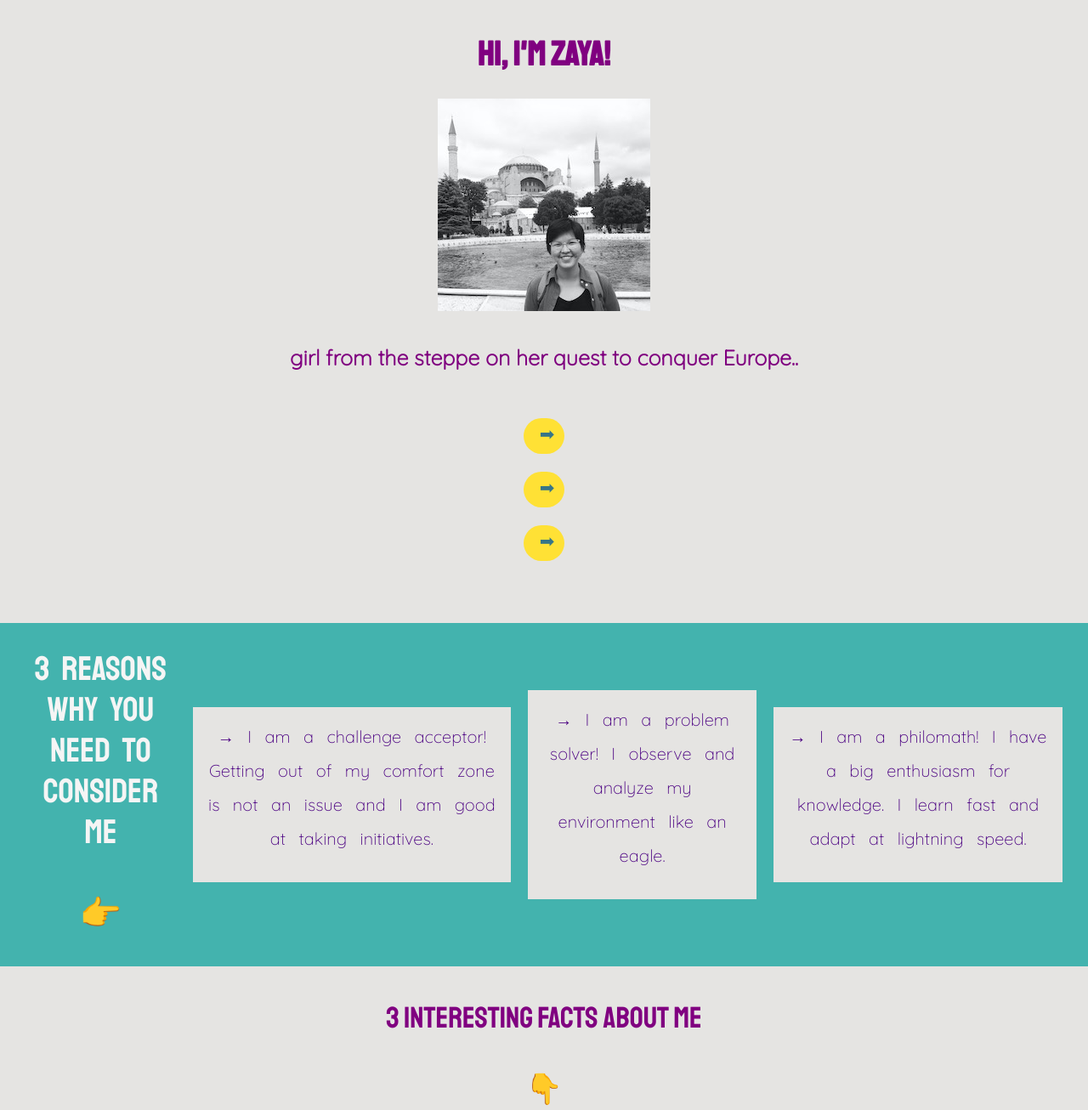
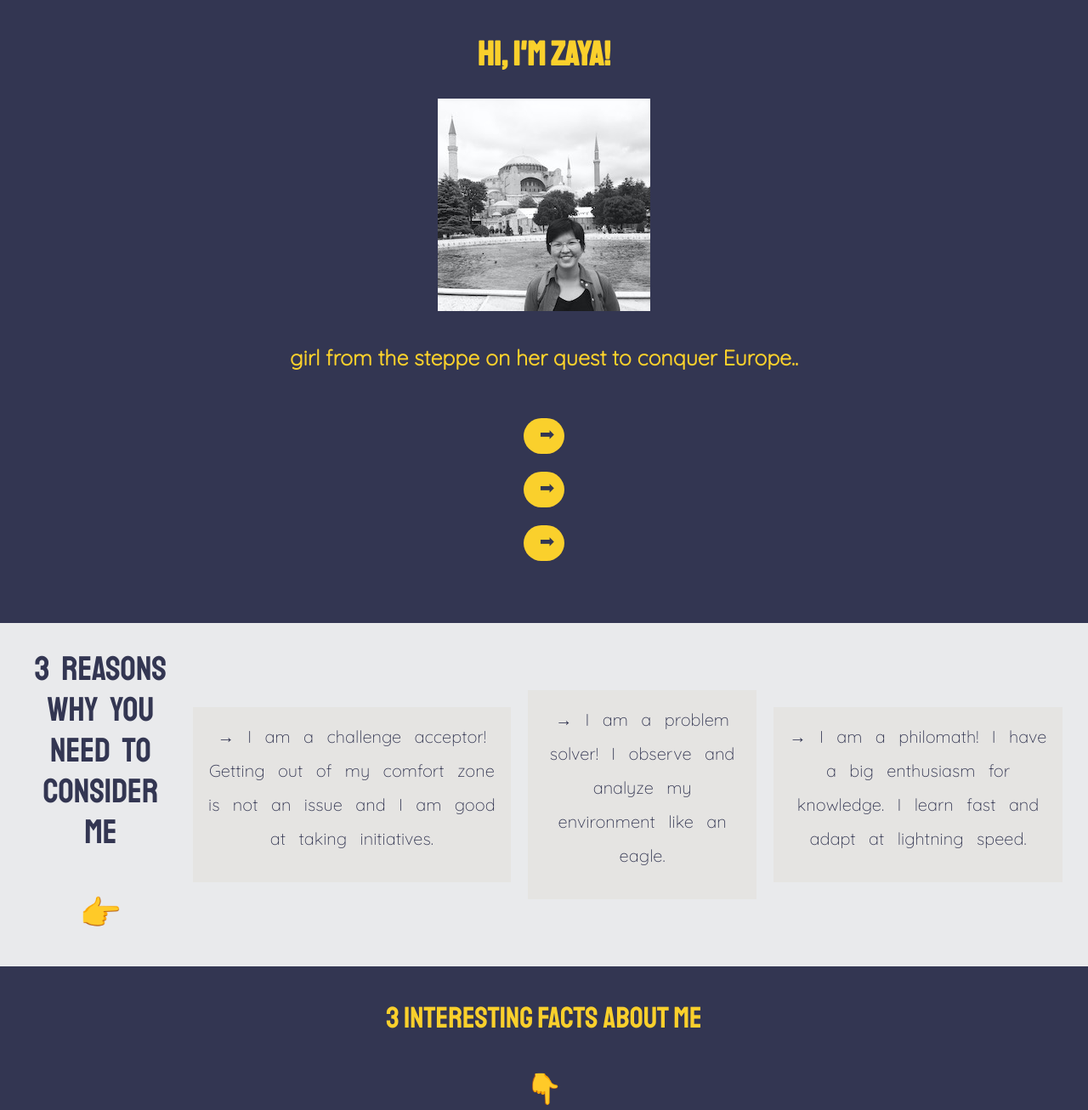
Before and after one commit to Exitzz/presentation, a plain HTML site: page index.html in a window 1280 px wide. Shown: the top 1306 px of the page at 85% size. Drawn offline with nearby package versions, Linux system fonts and the light colour scheme.

Commit message:
css color update

```diff
--- a/styles.css
+++ b/styles.css
@@ -10,17 +10,17 @@
   }
 
   .item{
-    background-color:#e5e4e2;
+    background-color:#333652;
     padding:40px;
   /* margin:10px;*/
     text-align:center;
     /*flex-basis: 160px;*/
     flex: 1 1 auto;
-    color:#C424C4;
+
   }
 
   .item1{
-    background-color:#43b3ae;
+    background-color:#E9EAEC;
     padding:20px;
     /*margin:10px;*/
     text-align:center;
@@ -49,7 +49,7 @@
   }
 
   .smallItem:hover, .smallItem1:hover, .smallItem2:hover {
-    background-color:#f7e98e;
+    background-color:#90ADC6;
     color: white;
 }
   /*.order {
@@ -58,13 +58,13 @@
   .item1 h1 {
     font-family: 'Staatliches', cursive;
     word-spacing: 8px;
-    color: #f5f5f5;
+    color: #333652;
     padding: 10px;
 
   }
   .item h1{
     font-family: 'Staatliches', cursive;
-    color: #800080;
+    color: #FAD02C;
     padding-bottom: 20px;
   }
   .item h2 {
@@ -72,10 +72,10 @@
     padding-bottom: 20px;
     font-family: 'Quicksand', sans-serif;
     font-size: 25px;
-    color: #800080;
+    color: #FAD02C;
   }
   .item h3 {
-    color: #800080;
+    color: #FAD02C;
     font-family: 'Staatliches', cursive;
     font-size: 35px;
 
@@ -84,7 +84,7 @@
   .item1 p {
     font-family: 'Quicksand', sans-serif;
     font-size: 20px;
-    color: #4b0082;
+    color: #333652;
     line-height: 40px;
     word-spacing: 10px;
 
@@ -92,7 +92,7 @@
 
   ul {
     padding-top: 30px;
-    color: #800080;
+    color: #FAD02C;
     font-family: 'Quicksand', sans-serif;
     font-size: 21px;
     list-style: none;
@@ -107,7 +107,7 @@
   }
 
   .socialIcons li {
-    background-color: #ffe135;
+    background-color: #FAD02C;
     list-style: none;
     display: inline-block;
     margin: 4px;
@@ -127,7 +127,7 @@
     transition: 0.5s;
     text-decoration: none;
     font-family: 'Staatliches', cursive;
-    color: #367588;
+    color: #333652;
   }
 
   .socialIcons li i {
```
